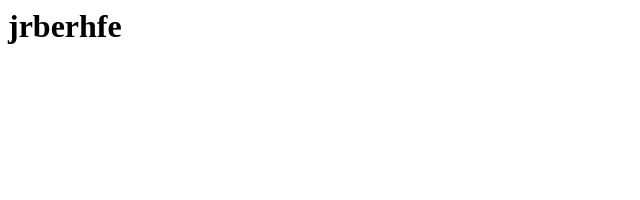
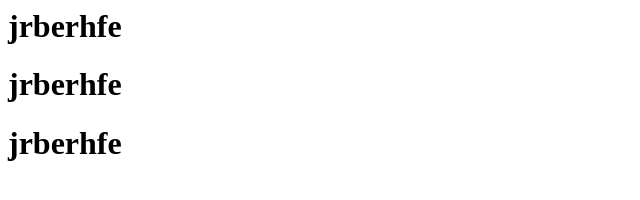
Before and after one commit to NursultanAden/slidehtml, a plain HTML site: page index.html in a window 1280 px wide. Shown: the whole page, without its empty margins (0-640 px from the left). Drawn offline with Linux system fonts and the light colour scheme.

Commit message:
Update index.html

```diff
--- a/index.html
+++ b/index.html
@@ -1 +1,3 @@
 <h1>jrberhfe</h1>
+<h1>jrberhfe</h1>
+<h1>jrberhfe</h1>
```
